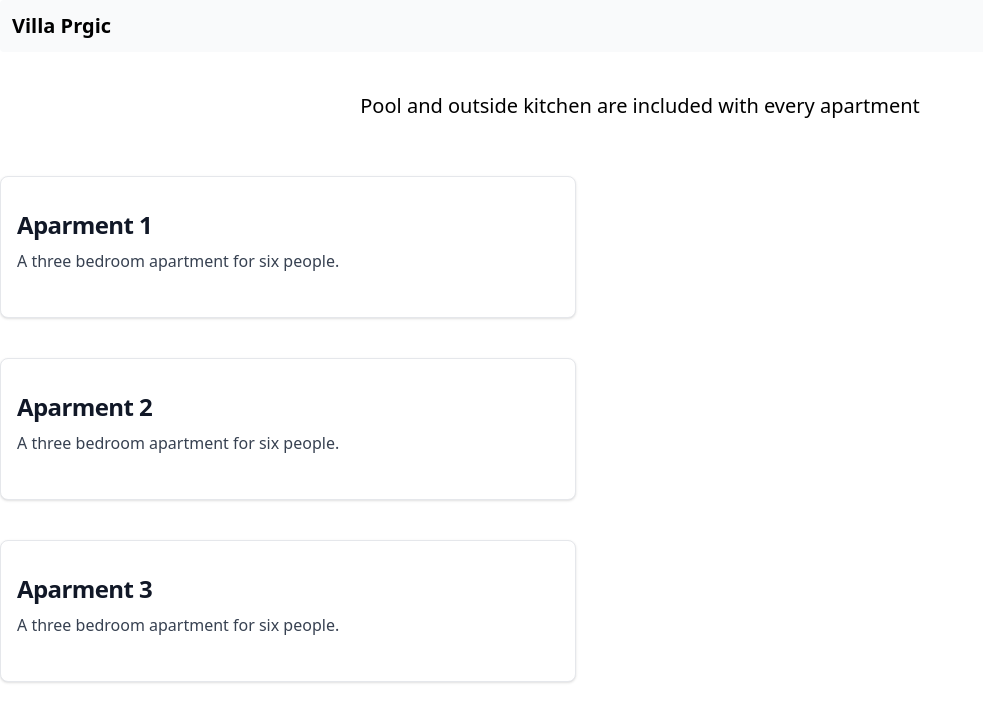
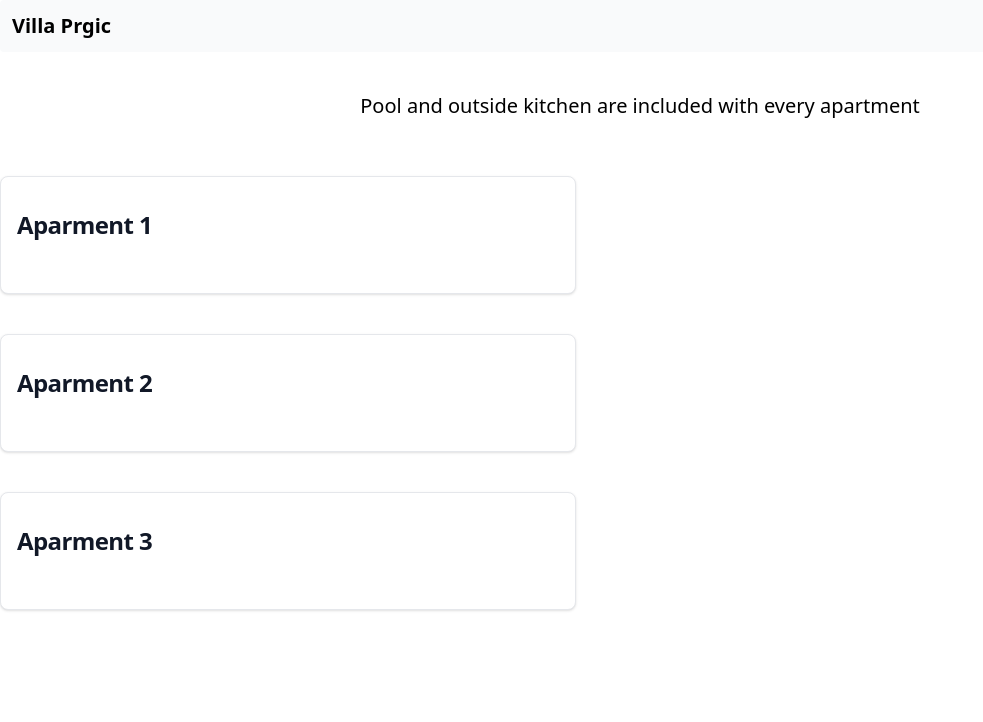
Before and after one commit to valentin994/villa-prgic, a React (Vite) app: page /apartments in a window 1280 px wide. Shown: the top 722 px of the page, without its empty margins (0-983 px from the left). Built offline with nearby package versions, Linux system fonts and the light colour scheme.

Commit message:
updated nav to close on link selection, added interfaces, added apartment details data

```diff
--- /dev/null
+++ b/src/Components/ApartmentDetails.tsx
@@ -0,0 +1,9 @@
+function AparmentDetails() {
+    return (
+        <div>
+
+        </div>
+           )
+}
+
+export default AparmentDetails
--- a/src/Components/Apartments.tsx
+++ b/src/Components/Apartments.tsx
@@ -1,23 +1,33 @@
+import { iApartment } from "../interfaces"
+
 function Apartments() {
+
+    interface iApartmentList extends Array<iApartment>{}
+    const apartmentDetails: iApartmentList = [
+        { name: "Apt 1", detail: "A three bedroom apartment for six people.", features: ["Kitchen", "Pool", "Coffee Maker"], price: 200 },
+        { name: "Apt 2", detail: "A two bedroom apartment for four people.", features: ["Kitchen", "Pool", "Coffee Maker"], price: 200 },
+        { name: "Apt 1", detail: "A one bedroom apartment for two people.", features: ["Kitchen", "Pool", "Coffee Maker"], price: 200 },
+    ]
+
     return (
     <div>
         <p className="text-center w-full p-4 my-6 text-xl">Pool and outside kitchen are included with every apartment</p>
         <a href="#" className="flex flex-col my-10 py-4 items-center bg-white border border-gray-200 rounded-lg shadow md:flex-row md:max-w-xl hover:bg-gray-100 dark:border-gray-700 dark:bg-gray-800 dark:hover:bg-gray-700">
             <div className="flex flex-col justify-between p-4 leading-normal">
                 <h5 className="mb-2 text-2xl font-bold tracking-tight text-gray-900 dark:text-white">Aparment 1</h5>
-                <p className="mb-3 font-normal text-gray-700 dark:text-gray-400">A three bedroom apartment for six people.</p>
+                <p className="mb-3 font-normal text-gray-700 dark:text-gray-400"></p>
             </div>
         </a>
         <a href="#" className="flex flex-col my-10 py-4 items-center bg-white border border-gray-200 rounded-lg shadow md:flex-row md:max-w-xl hover:bg-gray-100 dark:border-gray-700 dark:bg-gray-800 dark:hover:bg-gray-700">
             <div className="flex flex-col justify-between p-4 leading-normal">
                 <h5 className="mb-2 text-2xl font-bold tracking-tight text-gray-900 dark:text-white">Aparment 2</h5>
-                <p className="mb-3 font-normal text-gray-700 dark:text-gray-400">A three bedroom apartment for six people.</p>
+                <p className="mb-3 font-normal text-gray-700 dark:text-gray-400"></p>
             </div>
         </a>
         <a href="#" className="flex flex-col my-10 py-4 items-center bg-white border border-gray-200 rounded-lg shadow md:flex-row md:max-w-xl hover:bg-gray-100 dark:border-gray-700 dark:bg-gray-800 dark:hover:bg-gray-700">
             <div className="flex flex-col justify-between p-4 leading-normal">
                 <h5 className="mb-2 text-2xl font-bold tracking-tight text-gray-900 dark:text-white">Aparment 3</h5>
-                <p className="mb-3 font-normal text-gray-700 dark:text-gray-400">A three bedroom apartment for six people.</p>
+                <p className="mb-3 font-normal text-gray-700 dark:text-gray-400"></p>
             </div>
         </a>
     </div>
--- a/src/Components/Nav.tsx
+++ b/src/Components/Nav.tsx
@@ -14,19 +14,19 @@ function Nav() {
               <span className="sr-only">Open main menu</span>
               <svg className="w-6 h-6" aria-hidden="true" fill="currentColor" viewBox="0 0 20 20" xmlns="http://www.w3.org/2000/svg"><path fillRule="evenodd" d="M3 5a1 1 0 011-1h12a1 1 0 110 2H4a1 1 0 01-1-1zM3 10a1 1 0 011-1h12a1 1 0 110 2H4a1 1 0 01-1-1zM3 15a1 1 0 011-1h12a1 1 0 110 2H4a1 1 0 01-1-1z" clipRule="evenodd"></path></svg>
             </button>
-            <div className={`w-full md:block md:w-auto transition-all ease-in-out duration-300 ${isMenuOpen ? "opacity-100": "opacity-0"} ${isMenuOpen ? "max-h-full": "max-h-0"}`} id="navbar-solid-bg">
+            <div className={`w-full md:block md:w-auto ${isMenuOpen ? "opacity-100": "opacity-0"} ${isMenuOpen ? "max-h-full": "max-h-0"}`} id="navbar-solid-bg">
               <ul className="flex flex-col mt-4 rounded-lg bg-gray-50 md:flex-row md:space-x-8 md:mt-0 md:text-sm md:font-medium md:border-0 md:bg-transparent">
                 <li>
-                    <Link to="/" className="block py-2 pl-3 pr-4 rounded md:bg-transparent md:text-blue-700 md:p-0">Home</Link>
+                    <Link to="/" onClick={() => setIsMenuOpen(false)} className="block py-2 pl-3 pr-4 rounded md:bg-transparent md:text-blue-700 md:p-0">Home</Link>
                 </li>
                 <li>
-                    <Link to="/apartments" className="block py-2 pl-3 pr-4 rounded md:bg-transparent md:text-blue-700 md:p-0">Apartments</Link>
+                    <Link to="/apartments" onClick={() => setIsMenuOpen(false)} className="block py-2 pl-3 pr-4 rounded md:bg-transparent md:text-blue-700 md:p-0">Apartments</Link>
                 </li>
                 <li>
-                    <Link to="/region" className="block py-2 pl-3 pr-4 rounded md:bg-transparent md:text-blue-700 md:p-0">Region</Link>
+                    <Link to="/region" onClick={() => setIsMenuOpen(false)} className="block py-2 pl-3 pr-4 rounded md:bg-transparent md:text-blue-700 md:p-0">Region</Link>
                 </li>
                 <li>
-                    <Link to="/apartments" className="block py-2 pl-3 pr-4 rounded md:bg-transparent md:text-blue-700 md:p-0">Contact</Link>
+                    <Link to="/apartments" onClick={() => setIsMenuOpen(false)} className="block py-2 pl-3 pr-4 rounded md:bg-transparent md:text-blue-700 md:p-0">Contact</Link>
                 </li>
               </ul>
             </div>
--- /dev/null
+++ b/src/interfaces.ts
@@ -0,0 +1,10 @@
+interface iApartment {
+    name: string;
+    detail: string;
+    features: string[];
+    price: number;
+}
+
+export type {
+    iApartment
+}
```
